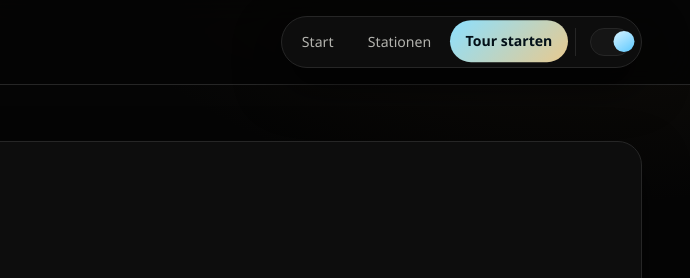
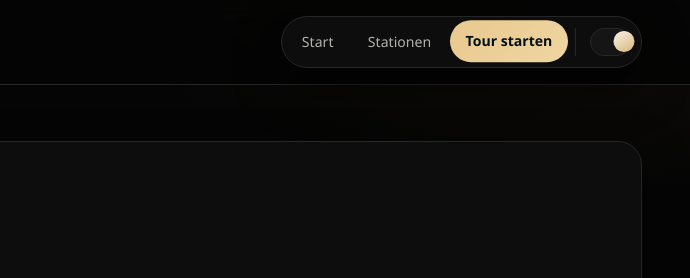
Before and after one commit to JustThatRandomCoder/ag-x0000, an Astro site: page / in a window 1280 px wide. In both pictures the pointer is over the link "Tour starten". Shown: the top 278 px of the page, 590-1280 px from the left. Built offline with nearby package versions, Linux system fonts and the light colour scheme; Astro itself is replaced by a stand-in of ours.

Commit message:
fix: restore gold tone for header toggle and hover

```diff
--- a/src/styles/global.css
+++ b/src/styles/global.css
@@ -142,7 +142,7 @@ main {
 
 .tour-start:hover {
   color: #031018;
-  background: linear-gradient(135deg, #8ce0ff, var(--accent-strong));
+  background: linear-gradient(135deg, var(--accent-strong), #f0d5a2);
 }
 
 .theme-slider-container {
@@ -185,7 +185,7 @@ main {
   inset-inline-start: 0.12rem;
   inline-size: 1.3rem;
   block-size: 1.3rem;
-  background: linear-gradient(145deg, #d7f3ff, #5bc8ff);
+  background: linear-gradient(145deg, #f8f3e8, #d8b579);
   border-radius: 50%;
   transition: transform 0.2s ease;
 }
```
